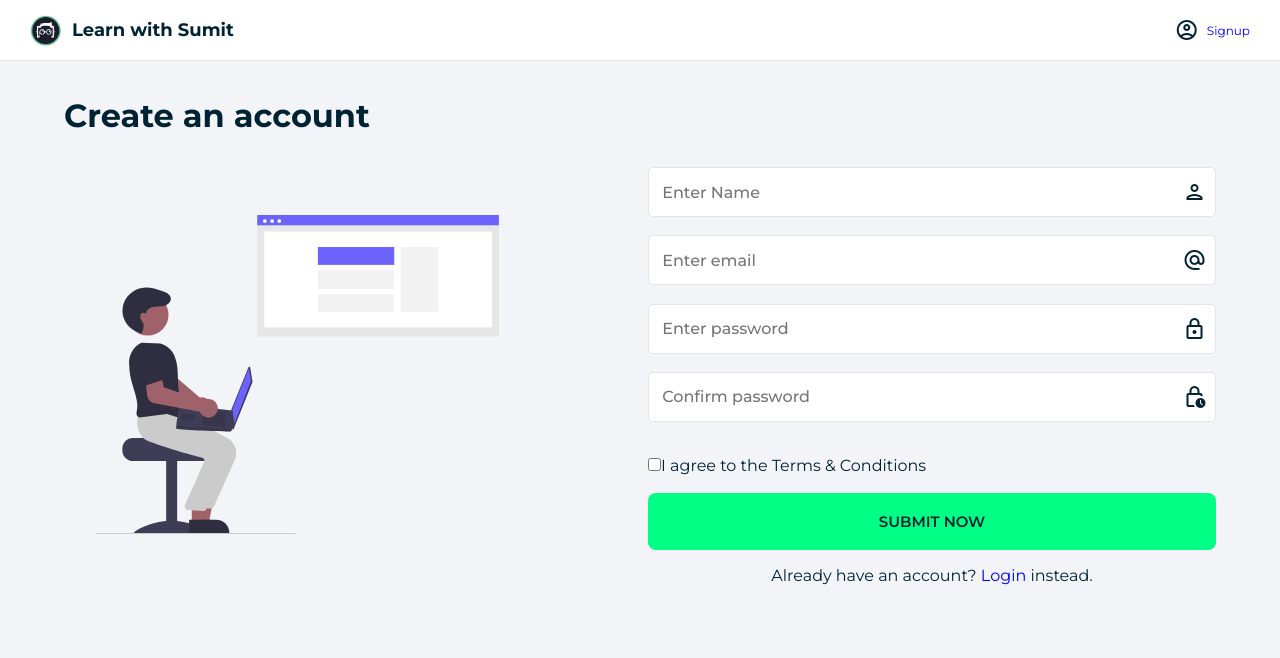
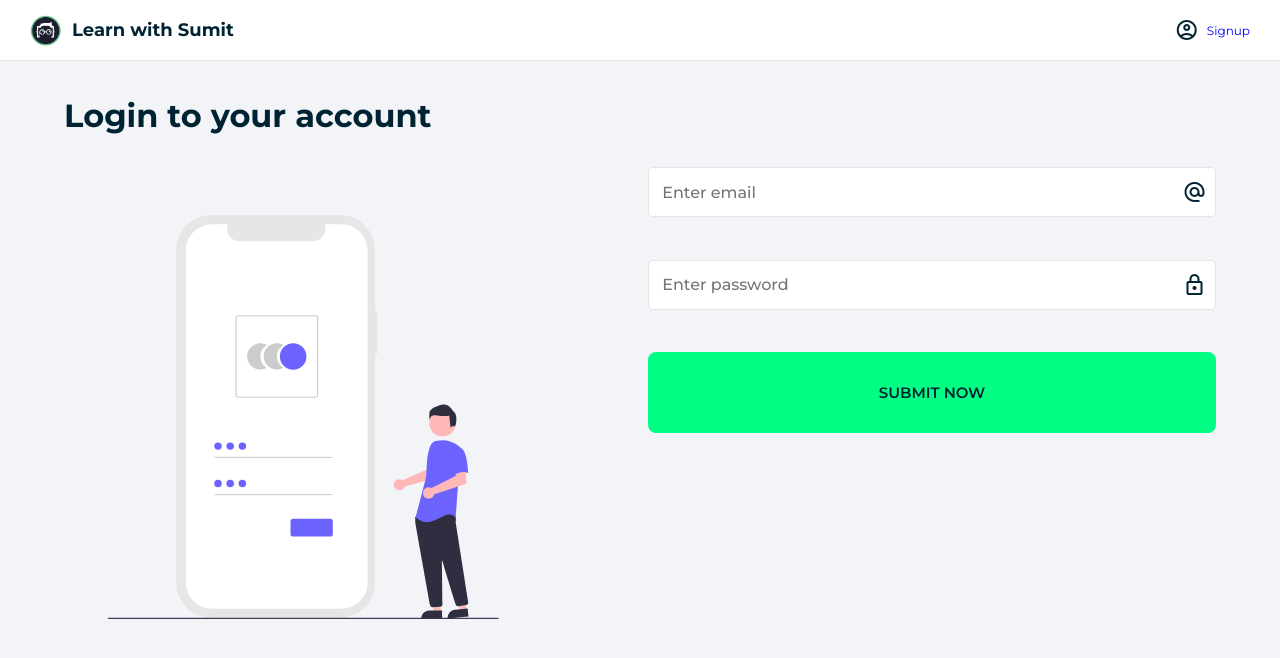
Before and after one commit to AhteshamUddowla/React-Quiz, a React (Vite) app: page / in a window 1280 px wide. Shown: the top 658 px of the page. Built offline with nearby package versions, Linux system fonts and the light colour scheme.

Commit message:
Login Page

```diff
--- a/src/Components/App.jsx
+++ b/src/Components/App.jsx
@@ -1,13 +1,15 @@
 import "../Styles/App.css";
 import Layout from "./Layout";
 // import Home from "./pages/Home";
-import Signup from "./pages/Signup";
+// import Signup from "./pages/Signup";
+import Login from "./pages/Login";
 
 function App() {
   return (
     <Layout>
       {/* <Home /> */}
-      <Signup />
+      {/* <Signup /> */}
+      <Login />
     </Layout>
   );
 }
--- a/src/Components/Illustration.jsx
+++ b/src/Components/Illustration.jsx
@@ -1,10 +1,10 @@
-import signupImage from "../assets/images/signup.svg";
 import classes from "../Styles/Illustration.module.css";
 
-function Illustration() {
+// eslint-disable-next-line react/prop-types
+function Illustration({ image }) {
   return (
     <div className={classes.illustration}>
-      <img src={signupImage} alt="Signup" />
+      <img src={image} alt="Signup" />
     </div>
   );
 }
--- /dev/null
+++ b/src/Components/pages/Login.jsx
@@ -0,0 +1,30 @@
+import classes from "../../Styles/Login.module.css";
+import loginImage from "../../assets/images/login.svg";
+import Button from "../Button";
+import Form from "../Form";
+import Illustration from "../Illustration";
+import TextInput from "../TextInput";
+
+function Login() {
+  return (
+    <>
+      <h1>Login to your account</h1>
+      <div className="column">
+        <Illustration image={loginImage} />
+        <Form className={`${classes.login} form`}>
+          <TextInput
+            type="text"
+            placeholder="Enter email"
+            icon="alternate_email"
+          />
+
+          <TextInput type="password" placeholder="Enter password" icon="lock" />
+
+          <Button>Submit Now</Button>
+        </Form>
+      </div>
+    </>
+  );
+}
+
+export default Login;
--- a/src/Components/pages/Signup.jsx
+++ b/src/Components/pages/Signup.jsx
@@ -1,4 +1,5 @@
 import classes from "../../Styles/Signup.module.css";
+import signupImage from "../../assets/images/signup.svg";
 import Button from "../Button";
 import CheckBox from "../CheckBox";
 import Form from "../Form";
@@ -11,7 +12,7 @@ function Signup() {
     <>
       <h1>Create an account</h1>
       <div className="column">
-        <Illustration />
+        <Illustration image={signupImage} />
         <Form className={`${classes.signup} form`}>
           <TextInput type="text" placeholder="Enter Name" icon="person" />
 
--- /dev/null
+++ b/src/Styles/Login.module.css
@@ -0,0 +1,4 @@
+/* login component */
+.login {
+  height: 330px;
+}
```
Also changed, not shown: html/login.html (+14 -4 lines).
